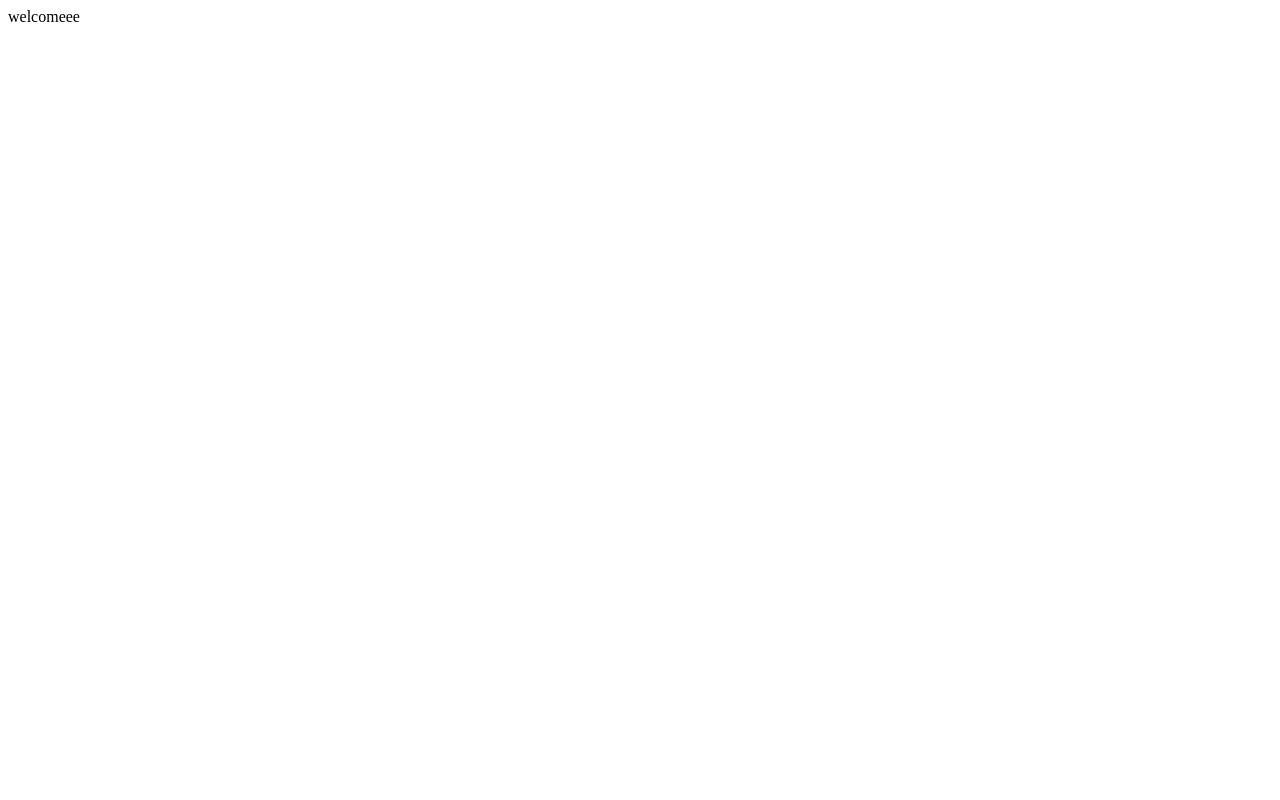
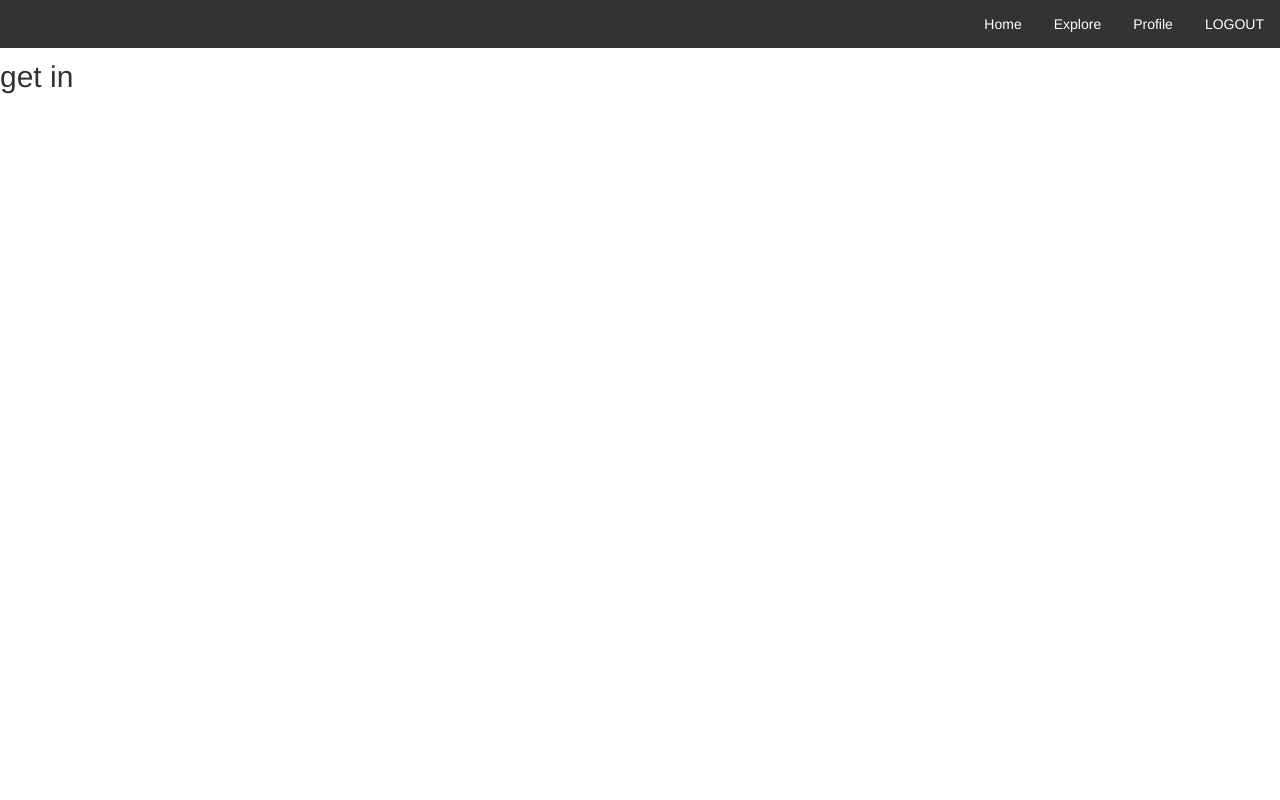
Before and after one commit to rickymwethera/instagram, a Django app: page / in a window 1280 px wide. Before the commit the page is almost empty. Run offline with Django 3.2, Linux system fonts and the light colour scheme; some libraries are stand-ins or nearby versions.

Commit message:
modified index view

```diff
--- a/instaapp/templates/index.html
+++ b/instaapp/templates/index.html
@@ -1 +1,5 @@
-welcomeee
+{% extends "base.html"%}
+
+{% block content%}
+<h2>get in</h2>
+{% endblock %}
```
